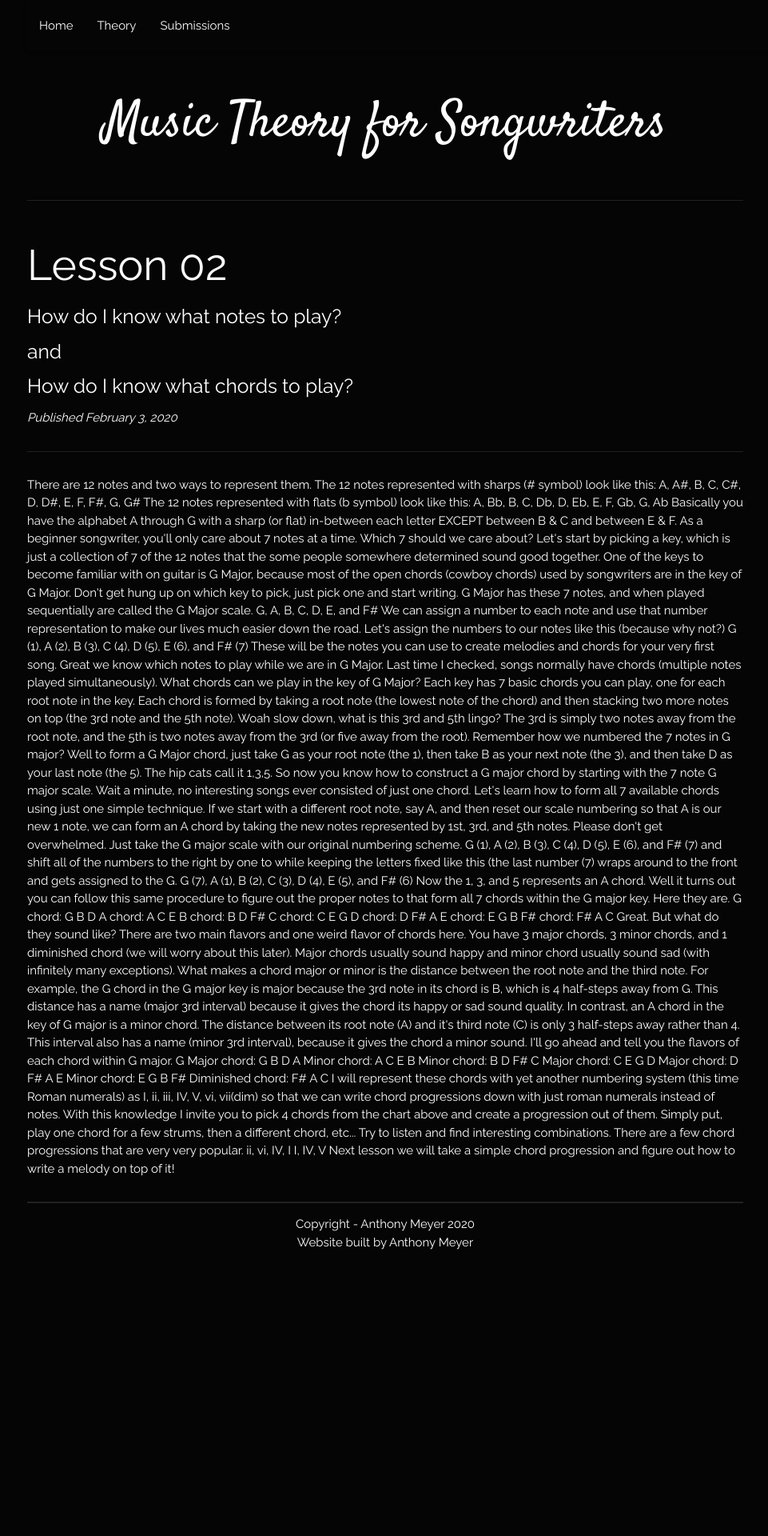
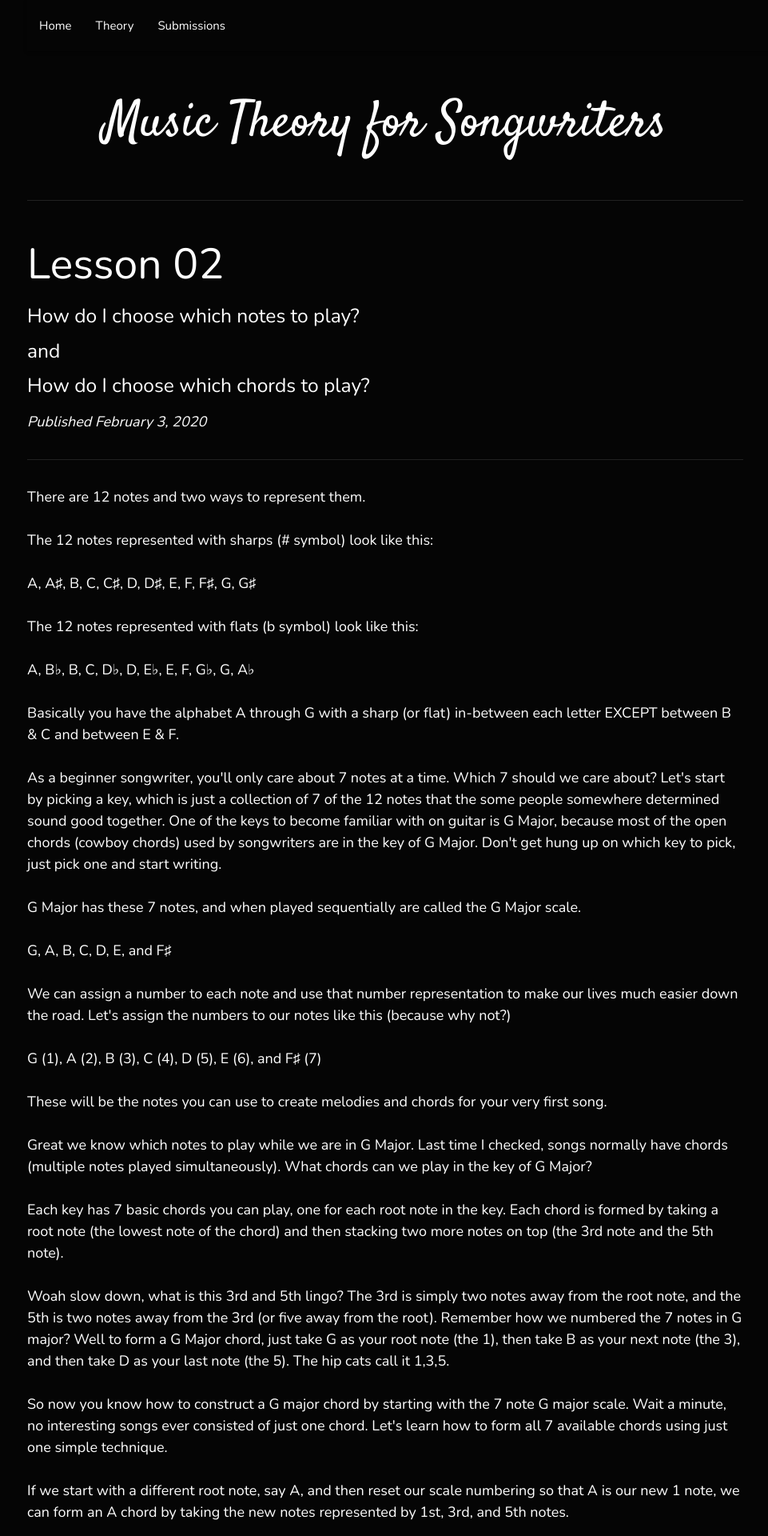
Before and after one commit to anthonyguitar/website, a Django app: page /musictheory_two in a window 1280 px wide. Shown: the top 1920 px of the page at 80% size, without its empty margins (158-1119 px from the left). Before the commit the page ends 1562 px from the top, so only its background shows below. Run offline with Django 3.2, Linux system fonts and the light colour scheme; some libraries are stand-ins or nearby versions.

Commit message:
updated formatting of new music theory blog

```diff
--- a/mainapp/static/mainapp/css/index.css
+++ b/mainapp/static/mainapp/css/index.css
@@ -1,7 +1,8 @@
 body {
     background: #050505;
     color: white;
-    font-family: 'Raleway';
+    font-family: 'Nunito';
+    font-size: larger;
 }
 
 #mainHeader {
--- a/mainapp/templates/mainapp/base.html
+++ b/mainapp/templates/mainapp/base.html
@@ -21,7 +21,7 @@
         <link rel="stylesheet" type="text/css" href="{% static 'mainapp/css/materialize.min.css' %}">
         <link rel="stylesheet" type="text/css" href="{% static 'mainapp/css/index.css' %}">
         <link rel="stylesheet" href='https://fonts.googleapis.com/css?family=Satisfy'>
-        <link rel="stylesheet" href='https://fonts.googleapis.com/css?family=Raleway'>
+        <link rel="stylesheet" href='https://fonts.googleapis.com/css?family=Nunito'>
         <link rel="shortcut icon" type="image/png" href="{% static 'mainapp/images/favicon.png' %}">
         <link href="https://fonts.googleapis.com/icon?family=Material+Icons" rel="stylesheet">
         <link rel="apple-touch-icon" href="{% static 'mainapp/images/favicon.png' %}">
--- a/mainapp/templates/mainapp/musictheory_one.html
+++ b/mainapp/templates/mainapp/musictheory_one.html
@@ -25,7 +25,7 @@
             <div class='section'>
                 <div id='row'>
                     <h2>Lesson 01</h2>
-                    <h5>What is Music Theory?</h5>
+                    <h5>What is music theory?</h5>
                     <h5>and</h5>
                     <h5>Do you need to know it in order to write good music?</h5>
                     <p>
@@ -91,6 +91,7 @@
                             If you are as excited about music theory as I am. Continue
                             reading as we learn and try to figure out some answers.
                         </p>
+                        Next Lesson: <a href='/musictheory_two'>How do I choose which notes and chords to play?</a>
                     </div>
                 </div>
 
--- a/mainapp/templates/mainapp/musictheory_two.html
+++ b/mainapp/templates/mainapp/musictheory_two.html
@@ -25,9 +25,9 @@
             <div class='section'>
                 <div id='row'>
                     <h2>Lesson 02</h2>
-                    <h5>How do I know what notes to play?</h5>
+                    <h5>How do I choose which notes to play?</h5>
                     <h5>and</h5>
-                    <h5>How do I know what chords to play?</h5>
+                    <h5>How do I choose which chords to play?</h5>
                     <p>
                         <i>Published February 3, 2020</i>
                     </p>
@@ -49,87 +49,173 @@
                     <!-- main col of this row -->
                     <div class='col s12 m12 l12'>
                         <p>
-                                There are 12 notes and two ways to represent them.
-
-                                The 12 notes represented with sharps (# symbol) look like this:
-
-                                A, A#, B, C, C#, D, D#, E, F, F#, G, G#
-
-                                The 12 notes represented with flats (b symbol) look like this:
-
-                                A, Bb, B, C, Db, D, Eb, E, F, Gb, G, Ab
-
-                                Basically you have the alphabet A through G with a sharp (or flat) in-between each letter EXCEPT between B & C and between E & F.
-
-                                As a beginner songwriter, you'll only care about 7 notes at a time. Which 7 should we care about? Let's start by picking a key, which is just a collection of 7 of the 12 notes that the some people somewhere determined sound good together. One of the keys to become familiar with on guitar is G Major, because most of the open chords (cowboy chords) used by songwriters are in the key of G Major. Don't get hung up on which key to pick, just pick one and start writing.
-
-                                G Major has these 7 notes, and when played sequentially are called the G Major scale.
-
-                                G, A, B, C, D, E, and F#
-
-                                We can assign a number to each note and use that number representation to make our lives much easier down the road. Let's assign the numbers to our notes like this (because why not?)
-
-                                G (1), A (2), B (3), C (4), D (5), E (6), and F# (7)
-
-                                These will be the notes you can use to create melodies and chords for your very first song.
-
-                                Great we know which notes to play while we are in G Major. Last time I checked, songs normally have chords (multiple notes played simultaneously). What chords can we play in the key of G Major?
-
-                                Each key has 7 basic chords you can play, one for each root note in the key. Each chord is formed by taking a root note (the lowest note of the chord) and then stacking two more notes on top (the 3rd note and the 5th note).
-
-                                Woah slow down, what is this 3rd and 5th lingo? The 3rd is simply two notes away from the root note, and the 5th is two notes away from the 3rd (or five away from the root). Remember how we numbered the 7 notes in G major? Well to form a G Major chord, just take G as your root note (the 1), then take B as your next note (the 3), and then take D as your last note (the 5). The hip cats call it 1,3,5.
-
-                                So now you know how to construct a G major chord by starting with the 7 note G major scale. Wait a minute, no interesting songs ever consisted of just one chord. Let's learn how to form all 7 available chords using just one simple technique.
-
-                                If we start with a different root note, say A, and then reset our scale numbering so that A is our new 1 note, we can form an A chord by taking the new notes represented by 1st, 3rd, and 5th notes.
-
-                                Please don't get overwhelmed. Just take the G major scale with our original numbering scheme.
-
-                                G (1), A (2), B (3), C (4), D (5), E (6), and F# (7)
-
-                                and shift all of the numbers to the right by one to while keeping the letters fixed like this (the last number (7) wraps around to the front and gets assigned to the G.
-
-                                G (7), A (1), B (2), C (3), D (4), E (5), and F# (6)
-
-                                Now the 1, 3, and 5 represents an A chord.
-
-                                Well it turns out you can follow this same procedure to figure out the proper notes to that form all 7 chords within the G major key. Here they are.
-
-                                G chord: G B D
-                                A chord: A C E
-                                B chord: B D F#
-                                C chord: C E G
-                                D chord: D F# A
-                                E chord: E G B
-                                F# chord: F# A C
-
-                                Great. But what do they sound like? There are two main flavors and one weird flavor of chords here. You have 3 major chords, 3 minor chords, and 1 diminished chord (we will worry about this later). Major chords usually sound happy and minor chord usually sound sad (with infinitely many exceptions).
-
-                                What makes a chord major or minor is the distance between the root note and the third note. For example, the G chord in the G major key is major because the 3rd note in its chord is B, which is 4 half-steps away from G. This distance has a name (major 3rd interval) because it gives the chord its happy or sad sound quality.
-
-                                In contrast, an A chord in the key of G major is a minor chord. The distance between its root note (A) and it's third note (C) is only 3 half-steps away rather than 4. This interval also has a name (minor 3rd interval), because it gives the chord a minor sound.
-
-                                I'll go ahead and tell you the flavors of each chord within G major.
-
-                                G Major chord: G B D
-                                A Minor chord: A C E
-                                B Minor chord: B D F#
-                                C Major chord: C E G
-                                D Major chord: D F# A
-                                E Minor chord: E G B
-                                F# Diminished chord: F# A C
-
-                                I will represent these chords with yet another numbering system (this time Roman numerals) as I, ii, iii, IV, V, vi, vii(dim) so that we can write chord progressions down with just roman numerals instead of notes.
-
-                                With this knowledge I invite you to pick 4 chords from the chart above and create a progression out of them. Simply put, play one chord for a few strums, then a different chord, etc... Try to listen and find interesting combinations.
-
-                                There are a few chord progressions that are very very popular.
-
-                                ii, vi, IV, I
-                                I, IV, V
-
-                                Next lesson we will take a simple chord progression and figure out how to write a melody on top of it!
+                            There are 12 notes and two ways to represent
+                            them.
+                            <br><br>
+                            The 12 notes represented with sharps (# symbol) look like this:
+                            <br><br>
+                            A, A&#9839;, B, C, C&#9839;, D, D&#9839;, E, F, F&#9839;, G, G&#9839;
+                            <br><br>
+                            The 12 notes represented with flats (b symbol) look like this:
+                            <br><br>
+                            A, B&#9837;, B, C, D&#9837;, D, E&#9837;, E, F, G&#9837;, G, A&#9837;
+                            <br><br>
+                            Basically you have the alphabet A through G
+                            with a sharp (or flat) in-between each letter
+                            EXCEPT between B &amp; C and between E &amp; F.
+                            <br><br>
+                            As a beginner songwriter, you'll only care
+                            about 7 notes at a time. Which 7 should we care
+                            about? Let's start by picking a key, which is
+                            just a collection of 7 of the 12 notes that the
+                            some people somewhere determined sound good
+                            together. One of the keys to become familiar
+                            with on guitar is G Major, because most of the
+                            open chords (cowboy chords) used by songwriters
+                            are in the key of G Major. Don't get hung up on
+                            which key to pick, just pick one and start
+                            writing.
+                            <br><br>
+                            G Major has these 7 notes, and when played
+                            sequentially are called the G Major scale.
+                            <br><br>
+                            G, A, B, C, D, E, and F&#9839;
+                            <br><br>
+                            We can assign a number to each note and use
+                            that number representation to make our lives
+                            much easier down the road. Let's assign the
+                            numbers to our notes like this (because why
+                            not?)
+                            <br><br>
+                            G (1), A (2), B (3), C (4), D (5), E (6), and F&#9839; (7)
+                            <br><br>
+                            These will be the notes you can use to create melodies and chords for your very first song.
+                            <br><br>
+                            Great we know which notes to play while we are
+                            in G Major. Last time I checked, songs normally
+                            have chords (multiple notes played
+                            simultaneously). What chords can we play in the
+                            key of G Major?
+                            <br><br>
+                            Each key has 7 basic chords you can play, one
+                            for each root note in the key. Each chord is
+                            formed by taking a root note (the lowest note
+                            of the chord) and then stacking two more notes
+                            on top (the 3rd note and the 5th note).
+                            <br><br>
+                            Woah slow down, what is this 3rd and 5th lingo?
+                            The 3rd is simply two notes away from the root
+                            note, and the 5th is two notes away from the
+                            3rd (or five away from the root). Remember how
+                            we numbered the 7 notes in G major? Well to
+                            form a G Major chord, just take G as your root
+                            note (the 1), then take B as your next note
+                            (the 3), and then take D as your last note (the
+                            5). The hip cats call it 1,3,5.
+                            <br><br>
+                            So now you know how to construct a G major
+                            chord by starting with the 7 note G major
+                            scale. Wait a minute, no interesting songs ever
+                            consisted of just one chord. Let's learn how to
+                            form all 7 available chords using just one
+                            simple technique.
+                            <br><br>
+                            If we start with a different root note, say A,
+                            and then reset our scale numbering so that A is
+                            our new 1 note, we can form an A chord by
+                            taking the new notes represented by 1st, 3rd,
+                            and 5th notes.
+                            <br><br>
+                            Please don't get overwhelmed. Just take the G
+                            major scale with our original numbering scheme.
+                            <br><br>
+                            G (1), A (2), B (3), C (4), D (5), E (6), and
+                            F&#9839; (7)
+                            <br><br>
+                            and shift all of the numbers to the right by
+                            one to while keeping the letters fixed like
+                            this (the last number (7) wraps around to the
+                            front and gets assigned to the G.
+                            <br><br>
+                            G (7), A (1), B (2), C (3), D (4), E (5), and
+                            F&#9839; (6)
+                            <br><br>
+                            Now the 1, 3, and 5 represents an A chord.
+                            <br><br>
+                            Well it turns out you can follow this same
+                            procedure to figure out the proper notes to
+                            that form all 7 chords within the G major key.
+                            Here they are.
+                            <br><br>
+                            G chord: G B D<br>
+                            A chord: A C E<br>
+                            B chord: B D F&#9839;<br>
+                            C chord: C E G<br>
+                            D chord: D F&#9839; A<br>
+                            E chord: E G B<br>
+                            F# chord: F&#9839; A C
+                            <br><br>
+                            Great. But what do they sound like? There are
+                            two main flavors and one weird flavor of chords
+                            here. You have 3 major chords, 3 minor chords,
+                            and 1 diminished chord (we will worry about
+                            this later). Major chords usually sound happy
+                            and minor chord usually sound sad (with
+                            infinitely many exceptions).
+                            <br><br>
+                            What makes a chord major or minor is the
+                            distance between the root note and the third
+                            note. For example, the G chord in the G major
+                            key is major because the 3rd note in its chord
+                            is B, which is 4 half-steps away from G. This
+                            distance has a name (major 3rd interval)
+                            because it gives the chord its happy or sad
+                            sound quality.
+                            <br><br>
+                            In contrast, an A chord in the key of G major
+                            is a minor chord. The distance between its root
+                            note (A) and it's third note (C) is only 3
+                            half-steps away rather than 4. This interval
+                            also has a name (minor 3rd interval), because
+                            it gives the chord a minor sound.
+                            <br><br>
+                            I'll go ahead and tell you the flavors of each
+                            chord within G major.
+                            <br><br>
+                            G Major chord: G B D<br>
+                            A Minor chord: A C E<br>
+                            B Minor chord: B D F&#9839;<br>
+                            C Major chord: C E G<br>
+                            D Major chord: D F&#9839; A<br>
+                            E Minor chord: E G B<br>
+                            F# Diminished chord: F&#9839; A C
+                            <br><br>
+                            I will represent these chords with yet another
+                            numbering system (this time Roman numerals) as
+                            I, ii, iii, IV, V, vi, vii(dim) so that we can
+                            write chord progressions down with just roman
+                            numerals instead of notes.
+                            <br><br>
+                            With this knowledge I invite you to pick 4
+                            chords from the chart above and create a
+                            progression out of them. Simply put, play one
+                            chord for a few strums, then a different chord,
+                            etc... Try to listen and find interesting
+                            combinations.
+                            <br><br>
+                            There are a few chord progressions that are
+                            very very popular.
+                            <br><br>
+                            ii, vi, IV, I<br>
+                            I, IV, V
+                            <br><br>
+                            Next lesson we will take a simple chord
+                            progression and figure out how to write a
+                            melody on top of it!
                         </p>
+                    </div>
+                    <div class='col s6 m6 l6'>
+                        Previous Lesson: <a href='/musictheory_one'>What is Music Theory?</a>
                     </div>
                 </div>
 
--- a/mainapp/views.py
+++ b/mainapp/views.py
@@ -22,7 +22,7 @@ def musictheory_one(request):
     return render(request, 'mainapp/musictheory_one.html', context)
 
 def musictheory_two(request):
-    context = { 'title': 'What Notes do I Play?' }
+    context = { 'title': 'How do I Choose Which Notes to Play?' }
     return render(request, 'mainapp/musictheory_two.html', context)
 
 '''
--- a/static/mainapp/css/index.css
+++ b/static/mainapp/css/index.css
@@ -1,11 +1,8 @@
 body {
     background: #050505;
     color: white;
-    font-family: 'Raleway';
-}
-
-#mc_embed_signup {
-    background: #050505;
+    font-family: 'Nunito';
+    font-size: larger;
 }
 
 #mainHeader {
```
